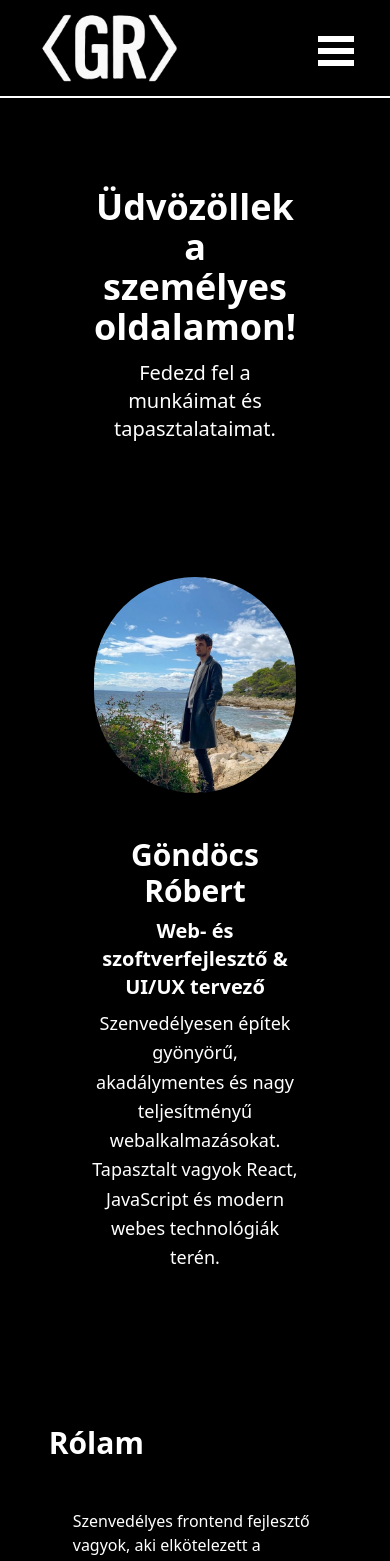
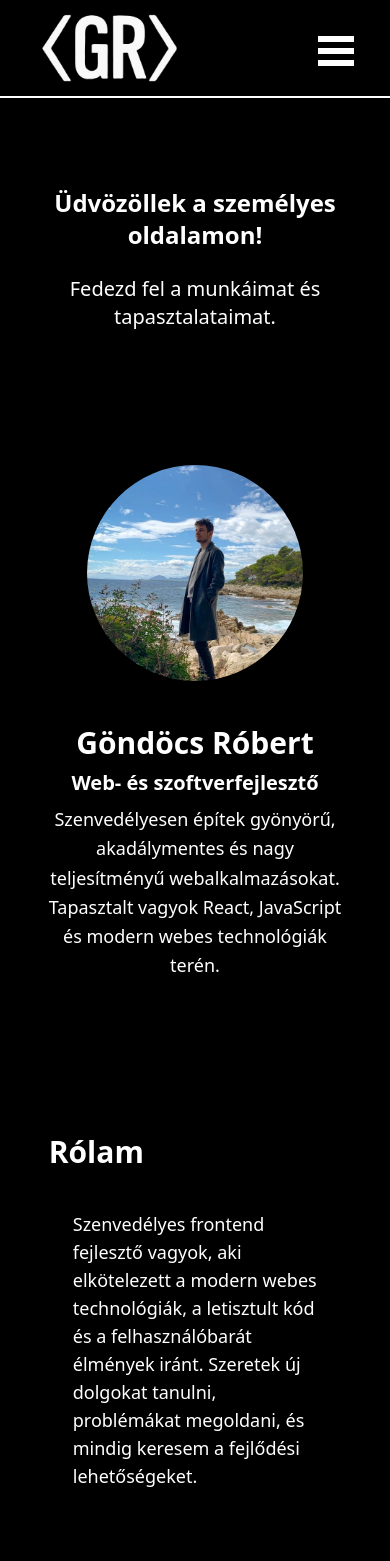
Before and after one commit to Gondocs/VercelFrontend, a React (Create React App) app: page / in a window 390 px wide. Shown: the top 1561 px of the page. Built offline with nearby package versions, Linux system fonts and the light colour scheme.

Commit message:
update mobile view 2.0

```diff
--- a/src/pages/About.js
+++ b/src/pages/About.js
@@ -123,11 +123,11 @@ export default function About() {
   return (
     <main className="py-16">
       <section className="w-[75%] mx-auto bg-black">
-        <h1 className="text-3xl font-bold text-[#ffffff] mb-6 animate-slide-in-left">
+        <h1 className="text-3xl font-bold text-[#ffffff] mb-2 animate-slide-in-left">
           Rólam
         </h1>
         <div className="bg-black text-white rounded-xl my-4 p-6 shadow-lg">
-          <p className="text-white mb-4 animate-slide-in-right">{about.bio}</p>
+          <p className="text-white mb-4 animate-slide-in-right text-lg">{about.bio}</p>
           <h2 className="text-2xl font-semibold mt-20 mb-2">Frontend</h2>
           <ul className="grid grid-cols-2 sm:grid-cols-3 gap-4 mb-6">
             {about.frontend.map((skill) => (
@@ -174,7 +174,7 @@ export default function About() {
               </li>
             ))}
           </ul>
-          <h2 className="text-2xl font-semibold mt-20 mb-2">Tools</h2>
+          <h2 className="text-2xl font-semibold mt-20 mb-2">Eszközök</h2>
           <ul className="grid grid-cols-2 sm:grid-cols-3 gap-4 mb-6">
             {about.tools.map((tool) => (
               <li
@@ -197,7 +197,7 @@ export default function About() {
               </li>
             ))}
           </ul>
-          <h2 className="text-2xl font-semibold mt-20 mb-2">Data & Analytics</h2>
+          <h2 className="text-2xl font-semibold mt-20 mb-2">Adat & Analitika</h2>
           <ul className="grid grid-cols-2 sm:grid-cols-3 gap-4 mb-6">
             {about.data.map((item) => (
               <li
--- a/src/pages/Contact.js
+++ b/src/pages/Contact.js
@@ -1,5 +1,6 @@
 import React from "react";
 import useScrollAnimations from "../useScrollAnimations";
+import { useMediaQuery } from "react-responsive";
 
 const contactInfo = {
   email: "gondocs.robert@gmail.com",
@@ -10,7 +11,7 @@ const contactInfo = {
 function ContactForm({ className }) {
   return (
     <form
-      className={`flex flex-col gap-3 bg-black text-white rounded-lg shadow-lg p-6 w-[75%] ${
+      className={`flex flex-col gap-3 bg-black text-white rounded-lg shadow-lg p-6 w-full ${
         className || ""
       }`.trim()}
     >
@@ -53,13 +54,8 @@ function ContactLinks({ className }) {
         href={contactInfo.github}
         target="_blank"
         rel="noopener noreferrer"
-        className="flex items-center gap-2 text-white hover:underline"
+        className="text-[#61dafb] hover:underline"
       >
-        <img
-          src="github-original.svg"
-          alt="GitHub logo"
-          className="w-6 h-6"
-        />
         GitHub
       </a>
       <span>|</span>
@@ -67,13 +63,8 @@ function ContactLinks({ className }) {
         href={contactInfo.linkedin}
         target="_blank"
         rel="noopener noreferrer"
-        className="flex items-center gap-2 text-white hover:underline"
+        className="text-[#61dafb] hover:underline"
       >
-        <img
-          src="linkedin.svg"
-          alt="LinkedIn logo"
-          className="w-6 h-6"
-        />
         LinkedIn
       </a>
     </div>
@@ -82,14 +73,19 @@ function ContactLinks({ className }) {
 
 export default function Contact() {
   useScrollAnimations();
+
+  const isMobile = useMediaQuery({ maxWidth: 810 });
+
   return (
     <main className="py-16">
-      <section className="w-[75%] mx-auto bg-black rounded-xl shadow-lg p-8 animate-slide-in-up">
-        <h1 className="text-5xl font-extrabold text-[#ffffff] mb-10 animate-slide-in-left text-center">
+
+      <section className={`mx-auto bg-black rounded-xl shadow-lg p-8 animate-slide-in-up${!isMobile ? ' w-[75%]' : 'w-[90%]'}`}>
+        <h1 className="text-4xl md:text-5xl font-extrabold text-[#ffffff] mb-10 animate-slide-in-left text-center">
           Kapcsolat
         </h1>
         <p className="text-white mb-4 animate-slide-in-up text-center">
-          Elérsz e-mailen:{" "}
+          Elérsz e-mailen:
+          <br />
           <a
             href={`mailto:${contactInfo.email}`}
             className="text-white underline animate-slide-in-up"
--- a/src/pages/Experience.js
+++ b/src/pages/Experience.js
@@ -8,26 +8,7 @@ export default function Experience() {
 
       <section className="w-[75%] mx-auto bg-black">
         <h1 className="text-3xl font-bold text-[#ffffff] mb-2 animate-slide-in-left">Tapasztalat</h1>
-        <div className="bg-black text-white rounded-xl my-4 p-6 shadow-lg animate-slide-in-up">
-          <h2 className="text-xl font-bold text-white animate-slide-in-left">Mérnökinformatikus BSc</h2>
-          <h3 className="text-white mb-2 animate-slide-in-right">Széchenyi István Egyetem | 2021. augusztus – 2025. június</h3>
-          <ul className="list-disc ml-6">
-            <li className="animate-slide-in-up">Cím: Egyetem tér 1., 9026 Győr (Magyarország)</li>
-            <li className="animate-slide-in-up">
-              Webhely: <a href="https://www.uni.sze.hu" target='_blank' className="text-white underline">https://www.uni.sze.hu</a>
-            </li>
-          </ul>
-        </div>
-        <div className="bg-black text-white rounded-xl my-4 p-6 shadow-lg animate-slide-in-up">
-          <h2 className="text-xl font-bold text-white animate-slide-in-left">Gyakornok</h2>
-          <h3 className="text-white mb-2 animate-slide-in-right">GYSEV Zrt. | 2023. május – 2023. szeptember</h3>
-          <ul className="list-disc ml-6">
-            <li className="animate-slide-in-up">React alapú belső feladatokat ellátó szoftver fejlesztése.</li>
-            <li className="animate-slide-in-up">
-              Webhely: <a href="https://hu.gysev.hu" target='_blank' className="text-white underline">https://hu.gysev.hu</a>
-            </li>
-          </ul>
-        </div>
+        {/* KTS Online Kft. */}
         <div className="bg-black text-white rounded-xl my-4 p-6 shadow-lg animate-slide-in-up">
           <h2 className="text-xl font-bold text-white animate-slide-in-left">Webfejlesztő</h2>
           <h3 className="text-white mb-2 animate-slide-in-right">KTS Online Kft. | 2024. január – Jelenleg</h3>
@@ -43,6 +24,28 @@ export default function Experience() {
             </li>
           </ul>
         </div>
+        {/* GYSEV Zrt. */}
+        <div className="bg-black text-white rounded-xl my-4 p-6 shadow-lg animate-slide-in-up">
+          <h2 className="text-xl font-bold text-white animate-slide-in-left">Gyakornok</h2>
+          <h3 className="text-white mb-2 animate-slide-in-right">GYSEV Zrt. | 2023. május – 2023. szeptember</h3>
+          <ul className="list-disc ml-6">
+            <li className="animate-slide-in-up">React alapú belső feladatokat ellátó szoftver fejlesztése.</li>
+            <li className="animate-slide-in-up">
+              Webhely: <a href="https://hu.gysev.hu" target='_blank' className="text-white underline">https://hu.gysev.hu</a>
+            </li>
+          </ul>
+        </div>
+        {/* BSc */}
+        <div className="bg-black text-white rounded-xl my-4 p-6 shadow-lg animate-slide-in-up">
+          <h2 className="text-xl font-bold text-white animate-slide-in-left">Mérnökinformatikus BSc</h2>
+          <h3 className="text-white mb-2 animate-slide-in-right">Széchenyi István Egyetem | 2021. augusztus – 2025. június</h3>
+          <ul className="list-disc ml-6">
+            <li className="animate-slide-in-up">Cím: Egyetem tér 1., 9026 Győr (Magyarország)</li>
+            <li className="animate-slide-in-up">
+              Webhely: <a href="https://www.uni.sze.hu" target='_blank' className="text-white underline">https://www.uni.sze.hu</a>
+            </li>
+          </ul>
+        </div>
       </section>
     </main>
   );
--- a/src/pages/Home.js
+++ b/src/pages/Home.js
@@ -1,27 +1,54 @@
-import React from 'react';
-import useScrollAnimations from '../useScrollAnimations';
+import React from "react";
+import useScrollAnimations from "../useScrollAnimations";
+import { useMediaQuery } from "react-responsive";
 
 const profile = {
-  name: 'Göndöcs Róbert',
-  title: 'Web- és szoftverfejlesztő & UI/UX tervező',
-  description: 'Szenvedélyesen építek gyönyörű, akadálymentes és nagy teljesítményű webalkalmazásokat. Tapasztalt vagyok React, JavaScript és modern webes technológiák terén.',
-  image: 'profilkep_CV.webp',
+  name: "Göndöcs Róbert",
+  title: "Web- és szoftverfejlesztő",
+  description:
+    "Szenvedélyesen építek gyönyörű, akadálymentes és nagy teljesítményű webalkalmazásokat. Tapasztalt vagyok React, JavaScript és modern webes technológiák terén.",
+  image: "profilkep_CV.webp",
 };
 
 export default function Home() {
   useScrollAnimations();
+  const isMobile = useMediaQuery({ maxWidth: 810 });
+
   return (
     <main className="py-12 bg-gradient-to-b from-black to-black min-h-screen">
-      <section className="w-[75%] mx-auto bg-black rounded-2xl shadow-2xl p-10 mb-10 border border-black animate-slide-in-up">
-        <h1 className="text-4xl font-extrabold text-white mb-3 text-center drop-shadow-lg animate-slide-in-left">Üdvözöllek a személyes oldalamon!</h1>
-        <p className="text-xl text-white text-center mb-2 animate-slide-in-right">Fedezd fel a munkáimat és tapasztalataimat.</p>
+      <section
+        className={`mx-auto bg-black rounded-2xl shadow-2xl p-10 mb-10 border border-black animate-slide-in-up${
+          !isMobile ? " w-[75%]" : "w-[95%]"
+        }`}
+      >
+        <h1 className="text-2xl  md:text-4xl font-extrabold text-white mb-6 text-center drop-shadow-lg animate-slide-in-left">
+          Üdvözöllek a személyes oldalamon!
+        </h1>
+        <p className="text-xl text-white text-center mb-2 animate-slide-in-right">
+          Fedezd fel a munkáimat és tapasztalataimat.
+        </p>
       </section>
-      <section className="w-[75%] mx-auto bg-black rounded-2xl shadow-2xl p-10 flex flex-col md:flex-row items-center gap-10 border border-black animate-slide-in-up">
-        <img src={profile.image} alt="Profile" className="w-56 h-56 rounded-full shadow-2xl border-4 border-black object-cover bg-black transition-transform duration-300 hover:scale-105 animate-slide-in-left" />
+      <section
+        className={`mx-auto bg-black rounded-2xl shadow-2xl p-10 flex flex-col md:flex-row items-center gap-10 border border-black animate-slide-in-up${
+          !isMobile ? " w-[75%]" : "w-[95%]"
+        }`}
+      >
+        {" "}
+        <img
+          src={profile.image}
+          alt="Profile"
+          className="w-56 h-56 rounded-full shadow-2xl border-4 border-black object-cover bg-black transition-transform duration-300 hover:scale-105 animate-slide-in-left"
+        />
         <div className="flex-1 text-center md:text-left animate-slide-in-right">
-          <h3 className="text-3xl font-extrabold text-white mb-2 drop-shadow">{profile.name}</h3>
-          <h4 className="text-xl text-white mb-2 font-semibold">{profile.title}</h4>
-          <p className="text-lg text-white leading-relaxed">{profile.description}</p>
+          <h3 className="text-3xl font-extrabold text-white mb-2 drop-shadow">
+            {profile.name}
+          </h3>
+          <h4 className="text-xl text-white mb-2 font-semibold">
+            {profile.title}
+          </h4>
+          <p className="text-lg text-white leading-relaxed">
+            {profile.description}
+          </p>
         </div>
       </section>
     </main>
```
Also changed, not shown: src/pages/Projects.js (+5 -5 lines).
